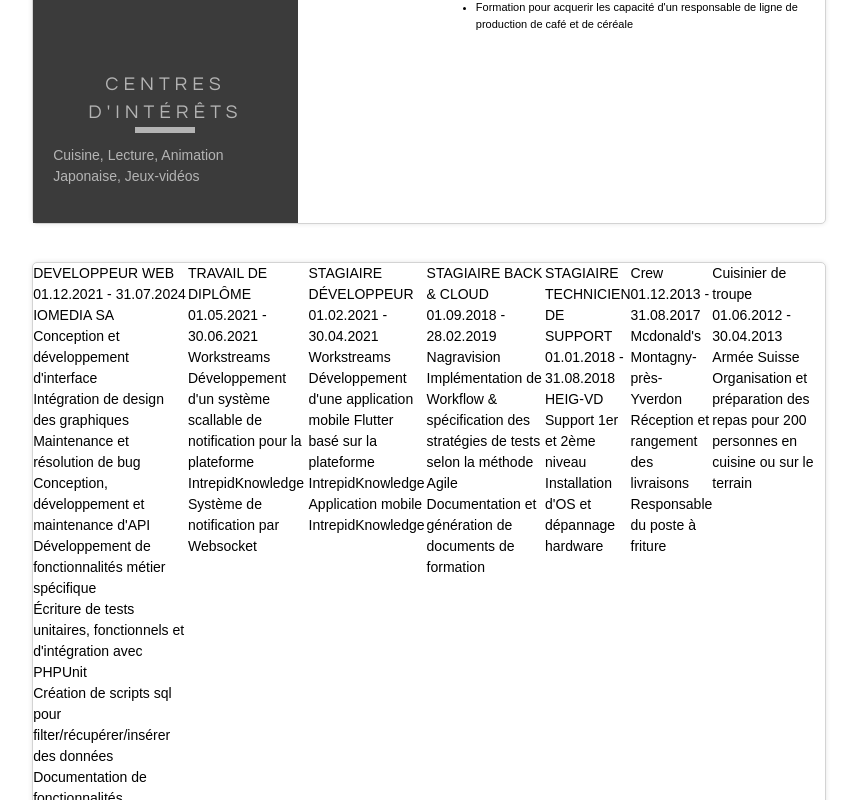
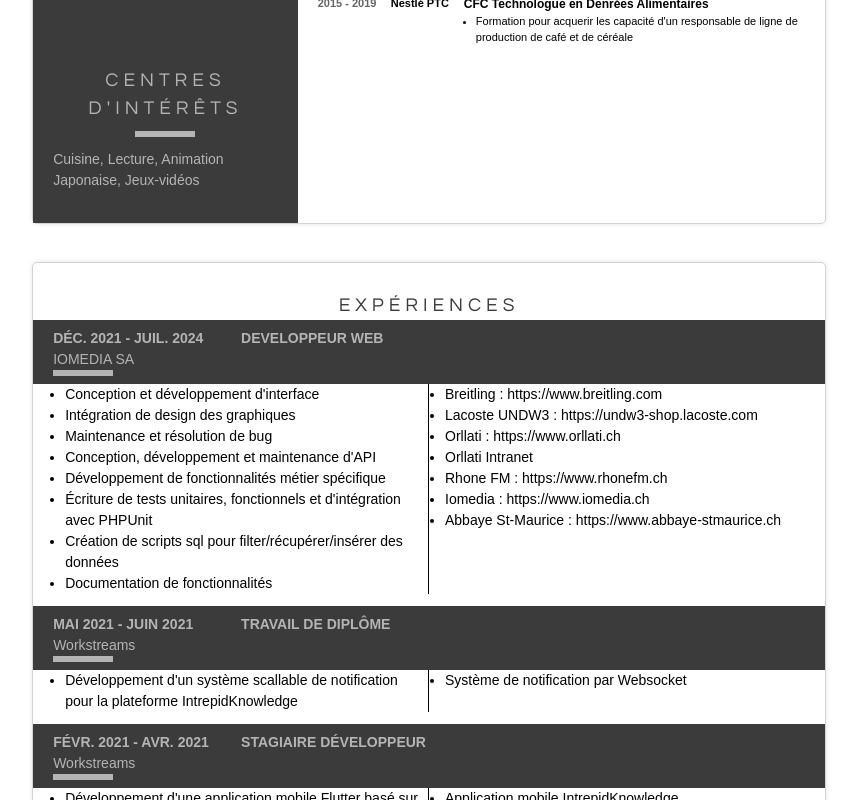
Before and after one commit to BergmannFlorian/eportfolio, a SvelteKit app: page /pdf in a window 1280 px wide. Shown: the part 960-1760 px from the top of the page, without its empty margins (211-1068 px from the left). Built offline with nearby package versions, Linux system fonts and the light colour scheme; a web font is replaced by a local one.

Commit message:
add second page

```diff
--- a/src/routes/pdf/+page.svelte
+++ b/src/routes/pdf/+page.svelte
@@ -1,15 +1,14 @@
 <script lang="ts">
     import type { CV } from "$lib/interfaces/cv";
-    import Infos from "./components/left/Infos.svelte";
-    import Job from "./components/left/Job.svelte";
-    import Skills from "./components/right/Skills.svelte";
-    import Certificates from "./components/right/Certificates.svelte";
-    import Formations from "./components/right/Formations.svelte";
-    import Section from "./components/Section.svelte";
+    import Infos from "./first/left/Infos.svelte";
+    import Skills from "./first/right/Skills.svelte";
+    import Certificates from "./first/right/Certificates.svelte";
+    import Formations from "./first/right/Formations.svelte";
+    import Section from "./first/Section.svelte";
+    import Jobs from "./second/jobs.svelte";
 
     const { data } = $props();
     let cv = $state(data.cv ? (data.cv as CV) : null);
-    // if (data.cv) cv = data.cv as CV;
 </script>
 
 <nav class="no-print">
@@ -21,7 +20,7 @@
 {#if cv}
     <div class="pdf">
         <div class="page">
-            <div class="left h-full min-w-[7cm] w-[7cm] max-w-[7cm]">
+            <div class="h-full min-w-[7cm] w-[7cm] max-w-[7cm]">
                 <Infos infos={cv.infos} />
             </div>
             <div class="right h-full flex flex-col p-5 gap-y-5">
@@ -40,9 +39,7 @@
             </div>
         </div>
         <div class="page">
-            {#each cv.jobs as job}
-                <Job {job} />
-            {/each}
+            <Jobs jobs={cv.jobs} />
         </div>
     </div>
 {/if}
@@ -65,11 +62,6 @@
         color: #3b3b3b;
     }
 
-    .left {
-        background-color: #3b3b3b;
-        color: #b4b4b4;
-    }
-
     .pdf {
         font-family: "Teachers", sans-serif;
         font-size: 14px;
@@ -85,7 +77,6 @@
     .page {
         width: 21cm;
         height: 29.7cm;
-        /* padding: 2cm; */
         margin: 1cm auto;
         border: 1px #d3d3d3 solid;
         border-radius: 5px;
@@ -103,11 +94,8 @@
 
     @media print {
         .page {
-            /* html,
-            body {
-                width: 21cm;
-                height: 29.7cm;
-            } */
+            -webkit-print-color-adjust: exact !important;
+            print-color-adjust: exact !important;
             margin: 0;
             border: initial;
             border-radius: initial;
@@ -117,5 +105,8 @@
             background: initial;
             page-break-after: always;
         }
+        nav {
+            display: none !important;
+        }
     }
 </style>
--- a/src/routes/pdf/components/left/Job.svelte
+++ /dev/null
@@ -1,26 +0,0 @@
-<script lang="ts">
-    import type { Job } from "$lib/interfaces/cv";
-
-    export let job: Job;
-</script>
-
-<div>
-    <div>{job.title}</div>
-    <div>
-        <div>{job.start} - {job.end}</div>
-        <div>{job.company}</div>
-    </div>
-    <div>
-        {#each job.tasks as task}
-            <div>{task}</div>
-        {/each}
-    </div>
-    <div>
-        {#each job.projects as project}
-            <div>
-                <div>{project.name}</div>
-                <div>{project.link}</div>
-            </div>
-        {/each}
-    </div>
-</div>
--- a/src/routes/pdf/components/Section.svelte
+++ b/src/routes/pdf/first/Section.svelte
@@ -14,16 +14,10 @@
     >
         {title.toUpperCase()}
     </div>
-    <div class="flex w-[90%] {center ? 'justify-center' : ''}">
-        <hr class="border-solid border-3 w-15 mb-3 gray" />
+    <div class="flex w-[90%] mb-3 {center ? 'justify-center mt-2' : ''}">
+        <hr class="border-solid border-3 w-15 text-gray-light" />
     </div>
     <div class="w-full">
         <slot></slot>
     </div>
 </div>
-
-<style>
-    .gray {
-        color: #b4b4b4;
-    }
-</style>
--- a/src/routes/pdf/components/left/Infos.svelte
+++ b/src/routes/pdf/first/left/Infos.svelte
@@ -6,7 +6,7 @@
     export let infos: Infos;
 </script>
 
-<div class="h-full flex flex-col">
+<div class="h-full flex flex-col left">
     <img src={profil} alt="profil" />
     <div class="text-[29px] text-center font-questrial">
         {infos.contact.name}
@@ -50,4 +50,9 @@
         height: 9cm;
         object-fit: cover;
     }
+
+    .left {
+        background-color: #3b3b3b;
+        color: #b4b4b4;
+    }
 </style>
--- a/src/routes/pdf/components/right/Skills.svelte
+++ b/src/routes/pdf/first/right/Skills.svelte
@@ -4,10 +4,10 @@
 <table class="w-full border-solid text-[9px] font-teachers">
     <thead class="font-bold">
         <tr class="border-b t-border">
-            <td class="border-r t-border"></td>
-            <td>LANGUAGES</td>
-            <td>FRAMEWORK / BIBLIOTHÈQUE</td>
-            <td>OUTILS</td>
+            <td class="border-r t-border w-[25%]"></td>
+            <td class="w-[25%]">LANGUAGES</td>
+            <td class="w-[25%]">FRAMEWORK / BIBLIOTHÈQUE</td>
+            <td class="w-[25%]">OUTILS</td>
         </tr>
     </thead>
     <tbody>
--- /dev/null
+++ b/src/routes/pdf/second/jobs.svelte
@@ -0,0 +1,61 @@
+<script lang="ts">
+    import { dateFormat } from "$lib/helpers";
+    import type { Job } from "$lib/interfaces/cv";
+
+    export let jobs: Job[];
+
+    function getDate(start: string, end: string): string {
+        return `${start.split(".")[2]} - ${end.split(".")[2]}`;
+    }
+</script>
+
+<div class="w-full flex flex-col py-7">
+    <div
+        class="text-[19px] text-center w-full tracking-[5px] font-questrial text-gray-dark"
+    >
+        {"expériences".toUpperCase()}
+    </div>
+    {#each jobs as job}
+        <div class="w-full">
+            <div class="head px-5 py-2">
+                <div class="flex font-bold">
+                    <div class="w-[25%]">
+                        {`${dateFormat(job.start)} - ${dateFormat(job.end)}`.toUpperCase()}
+                    </div>
+                    <div class="">{job.title}</div>
+                </div>
+                <div class="">{job.company}</div>
+                <div class="flex w-[90%]">
+                    <hr class="border-solid border-3 w-15 text-gray-light" />
+                </div>
+            </div>
+            <div class="px-5">
+                <div class="flex w-full px-3 pb-3">
+                    <ul class="w-[50%] list-disc border-solid border-r-1 pr-2">
+                        {#each job.tasks as task}
+                            <li>{task}</li>
+                        {/each}
+                    </ul>
+                    <ul class="w-[50%] list-disc pl-4">
+                        {#each job.projects as project}
+                            <li>
+                                {project.name}
+                                {#if project.link}
+                                    <a href={project.link}>: {project.link}</a>
+                                {/if}
+                            </li>
+                        {/each}
+                    </ul>
+                </div>
+            </div>
+            <!-- <hr class="border-solid border-0.5 w-full text-gray-light mb-3" /> -->
+        </div>
+    {/each}
+</div>
+
+<style>
+    .head {
+        background-color: #3b3b3b;
+        color: #b4b4b4;
+    }
+</style>
```
Also changed, not shown: src/routes/pdf/first/right/Certificates.svelte (renamed from src/routes/pdf/components/right/Certificates.svelte), src/routes/pdf/first/right/Formations.svelte (renamed from src/routes/pdf/components/right/Formations.svelte).
